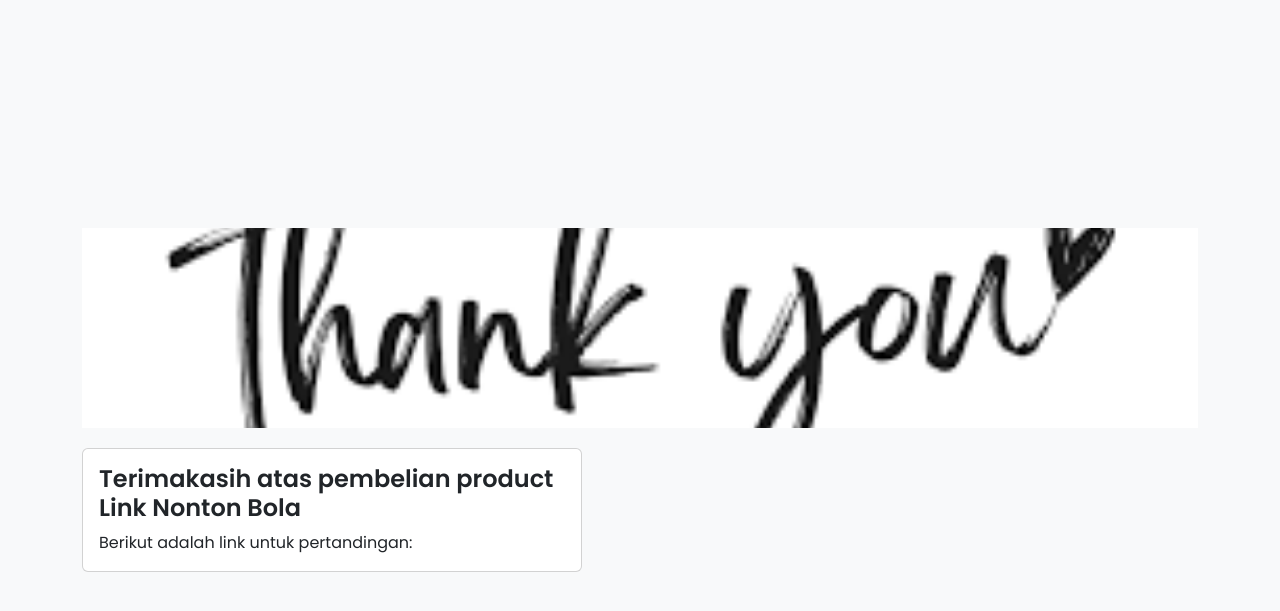
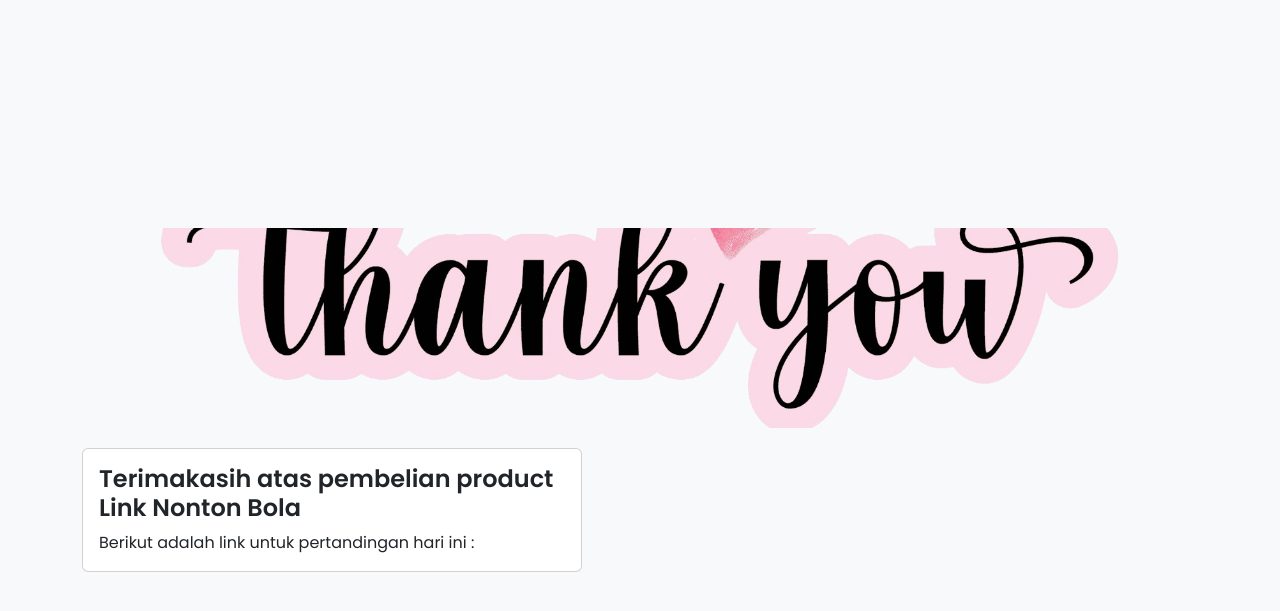
Before and after one commit to ekadwis/zippystore, a CodeIgniter 4 app: the page made by app/Views/linkbola/payment_success_daily.php in a window 1280 px wide. Shown: the top 611 px of the page. Run offline with PHP 8.4 and a stand-in for CodeIgniter, Linux system fonts and the light colour scheme; the template is opened without the code that fills it, so the values that code supplies are empty; some libraries are stand-ins or nearby versions.

Commit message:
update v.1.2

```diff
--- a/app/Views/linkbola/payment_success_daily.php
+++ b/app/Views/linkbola/payment_success_daily.php
@@ -42,7 +42,7 @@
         <div class="card">
             <div class="card-body">
                 <h5 class="card-title">Terimakasih atas pembelian product Link Nonton Bola</h5>
-                <p class="card-text">Berikut adalah link untuk pertandingan:</p>
+                <p class="card-text">Berikut adalah link untuk pertandingan hari ini :</p>
 
                 <?php foreach($results as $result) : ?>
                 <a href="<?= $result['link']; ?>" class="btn btn-primary" target="_blank"><?= $result['link']; ?></a><br>
```
Also changed, not shown: public/img/payment-success.png.
